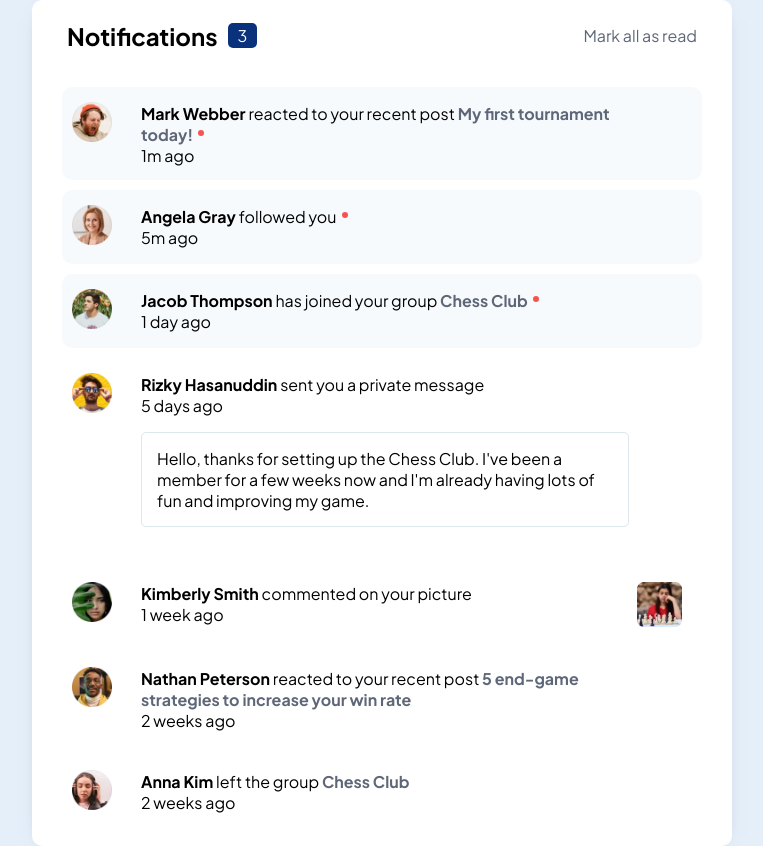
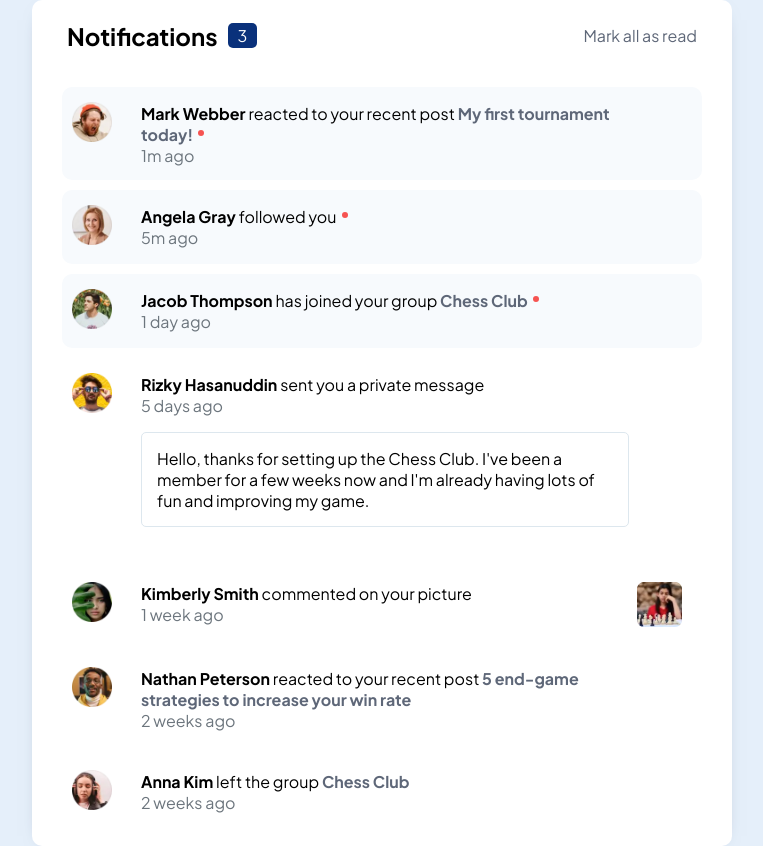
Before and after one commit to LorryAfriyie/notifications-page, a React (Vite) app: page / in a window 1280 px wide. Shown: the whole page, without its empty margins (258-1021 px from the left). Built offline with nearby package versions, Linux system fonts and the light colour scheme.

Commit message:
Code refactor
wrapping JSX code into a div container and styling div color.

```diff
--- a/src/NotificationList.jsx
+++ b/src/NotificationList.jsx
@@ -16,7 +16,7 @@ export const NotificationList = () => {
                   <strong className="post">{y.post}</strong>
                 </div>
 
-                {y.timestamp}
+                <div className="timestamp">{y.timestamp}</div>
 
                 {privateMessage.map((x) => {
                   return (
@@ -54,7 +54,7 @@ export const NotificationList = () => {
                   <strong className="post">{y.post}</strong>
                 </div>
 
-                {y.timestamp}
+                <div className="timestamp">{y.timestamp}</div>
 
                 {privateMessage.map((x) => {
                   return (
--- a/src/NotificationList.scss
+++ b/src/NotificationList.scss
@@ -57,6 +57,10 @@
           background-color: hsl(205, 33%, 90%);
         }
 
+        .timestamp {
+          color: #6c757d;
+        }
+
         div[class="new"]::after {
           content: "";
           position: absolute;
```
